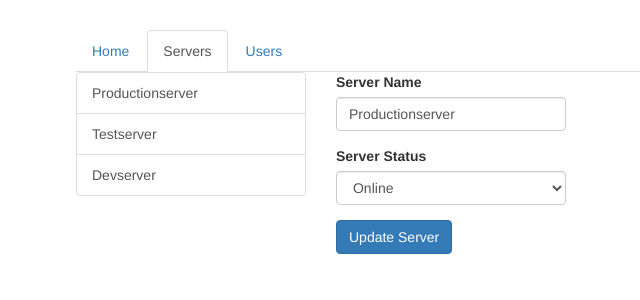
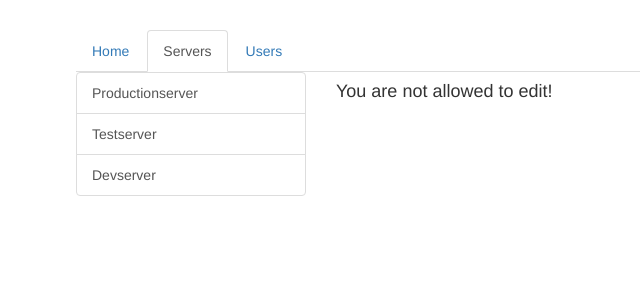
Before and after one commit to pcvenk/angular2-router, an Angular app: page /servers/1/edit in a window 1280 px wide. Shown: the top 300 px of the page, without its empty margins (189-829 px from the left). Built offline with nearby package versions, Linux system fonts and the light colour scheme.

Commit message:
Allow/disallow the server editing

```diff
--- a/src/app/servers/edit-server/edit-server.component.html
+++ b/src/app/servers/edit-server/edit-server.component.html
@@ -1,3 +1,5 @@
+<h4 *ngIf="!allowEdit">You are not allowed to edit!</h4>
+<div *ngIf="allowEdit">
   <div class="form-group">
     <label for="name">Server Name</label>
     <input
@@ -19,3 +21,4 @@
   <button
     class="btn btn-primary"
     (click)="onUpdateServer()">Update Server</button>
+</div>
--- a/src/app/servers/edit-server/edit-server.component.ts
+++ b/src/app/servers/edit-server/edit-server.component.ts
@@ -13,6 +13,7 @@ export class EditServerComponent implements OnInit {
   serverName = '';
   serverStatus = '';
   queryParams;
+  allowEdit = false;
 
   constructor(private serversService: ServersService,
               private actRoute: ActivatedRoute) { }
@@ -22,7 +23,7 @@ export class EditServerComponent implements OnInit {
     console.log(this.actRoute.snapshot.fragment);
     this.actRoute.queryParams.subscribe(
       (params) => {
-        this.queryParams = params['allowEdit'];
+        this.allowEdit = params['allowEdit'] === '1'? true : false;
         console.log(this.queryParams);
       }
     );
```
Lines whose indentation alone changed are shown as unchanged.
